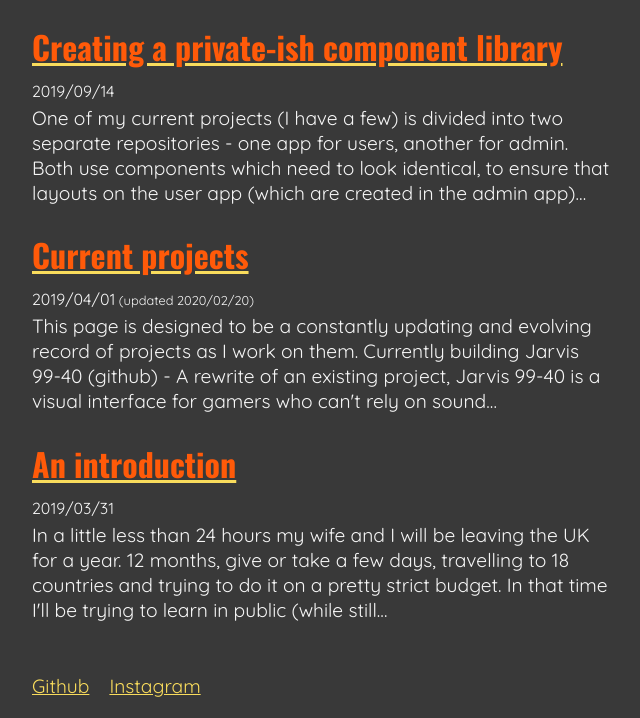
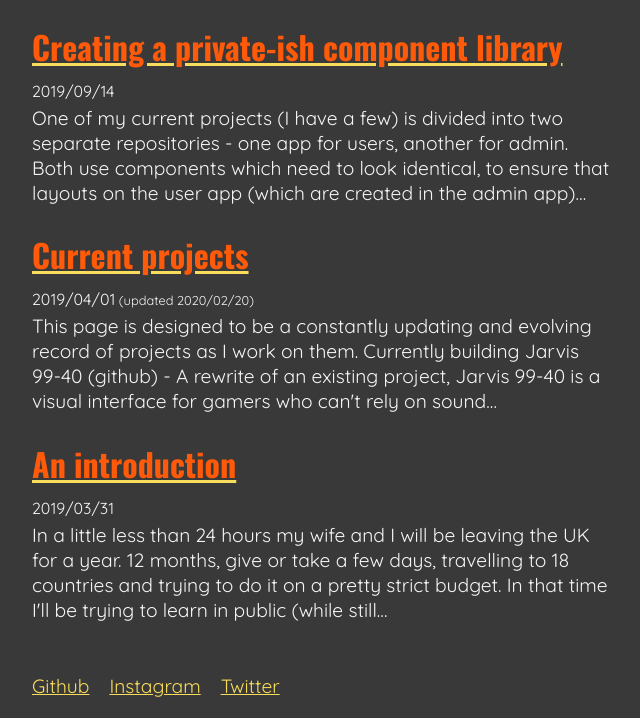
Before and after one commit to nomadjsdev/nomadjs.dev, a Gatsby site: page / in a window 1280 px wide. Shown: the part 1642-2360 px from the top of the page, without its empty margins (318-958 px from the left). Built offline with nearby package versions, Linux system fonts and the light colour scheme; Gatsby itself is replaced by a stand-in of ours; some packages are replaced by stand-ins of ours.

Commit message:
Reinstate twitter link

```diff
--- a/src/components/Footer.js
+++ b/src/components/Footer.js
@@ -33,7 +33,7 @@ export const Footer = ({ github, instagram, twitter }) => (
         Instagram
       </a>
     </Element>
-    {/* <Element>
+    <Element>
       <a
         href={`https://twitter.com/${twitter}`}
         target='_blank'
@@ -41,6 +41,6 @@ export const Footer = ({ github, instagram, twitter }) => (
       >
         Twitter
       </a>
-    </Element> */}
+    </Element>
   </Container>
 )
```
